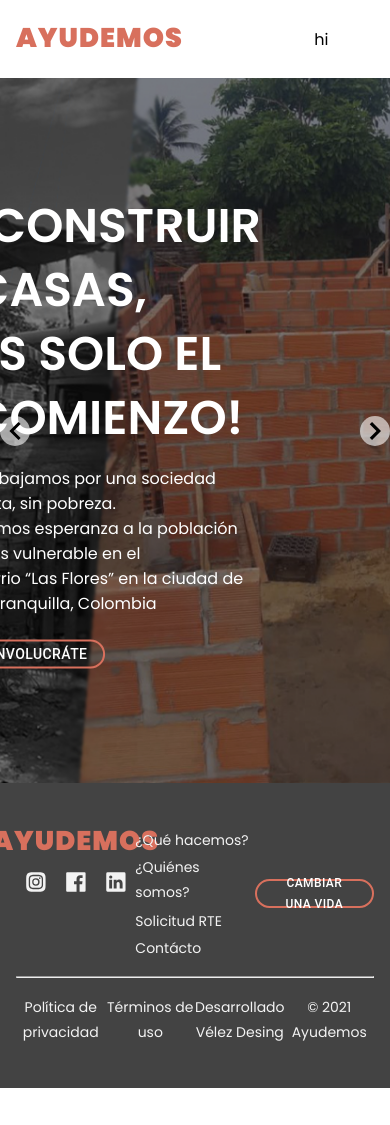
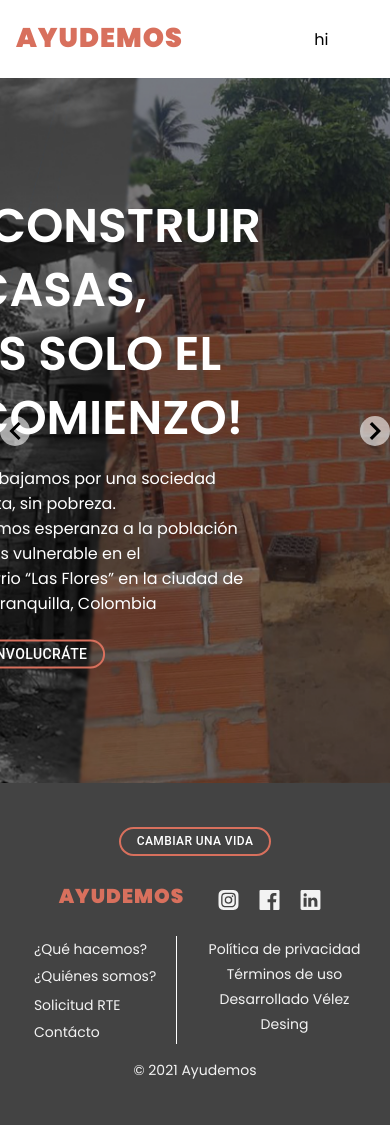
Before and after one commit to melendez-dev/help-us, a Next.js app: page / in a window 390 px wide. Before the commit the page ends 1088 px from the top, so only its background shows below. Built offline with nearby package versions, Linux system fonts and the light colour scheme.

Commit message:
feature: responsive footer

```diff
--- a/src/components/common/Footer/Footer.js
+++ b/src/components/common/Footer/Footer.js
@@ -7,8 +7,11 @@ import {
   IconLinkedin,
 } from "../../../assest/icons/config";
 import Link from "next/link";
+// redux
+import { useSelector } from "react-redux";
 export default function Footer() {
   const router = useRouter();
+  const movil = useSelector((state) => state.movil.value);
   return (
     <Box
       style={{
@@ -21,24 +24,30 @@ export default function Footer() {
           container
           style={{
             padding: "24px 0px",
+            display: "flex",
           }}
         >
-          <Grid item xs={4}>
+          <Grid item xs={12} md={4}>
             <Box
               style={{
                 display: "flex",
-                flexDirection: "column",
+                flexDirection: movil ? "row" : "column",
+                alignItems: movil ? "center" : undefined,
+                justifyContent: movil ? "center" : undefined,
               }}
+              mt={movil ? 2 : 0}
+              mb={movil ? 2 : 0}
             >
               <Box
                 style={{
                   display: "flex",
                   justifyContent: "center",
                 }}
+                mr={movil ? 3 : 0}
               >
                 <Link href="/">
                   <Typography
-                    variant="logo"
+                    variant={movil ? "logo-small" : "logo"}
                     color="primary"
                     style={{
                       cursor: "pointer",
@@ -63,7 +72,8 @@ export default function Footer() {
           </Grid>
           <Grid
             item
-            xs={4}
+            xs={6}
+            md={4}
             style={{
               display: "flex",
               justifyContent: "center",
@@ -74,6 +84,8 @@ export default function Footer() {
                 display: "flex",
                 flexDirection: "column",
                 cursor: "pointer",
+                borderRight: movil ? "1px solid #fff" : undefined,
+                width: movil ? "80%" : undefined,
               }}
             >
               <Box>
@@ -106,7 +118,14 @@ export default function Footer() {
               </Box>
             </Box>
           </Grid>
-          <Grid item xs={4}>
+          <Grid
+            item
+            xs={12}
+            md={4}
+            style={{
+              order: movil ? -1 : undefined,
+            }}
+          >
             <Box
               style={{
                 display: "flex",
@@ -131,14 +150,17 @@ export default function Footer() {
               </Button>
             </Box>
           </Grid>
+          {!movil && (
             <Grid item xs={12}>
               <Box mt={2} mb={2}>
                 <hr />
               </Box>
             </Grid>
+          )}
+
           <Grid
             item
-            xs={3}
+            xs={6}
             style={{
               textAlign: "center",
             }}
@@ -154,7 +176,47 @@ export default function Footer() {
                 Política de privacidad
               </Typography>
             </Link>
+            {movil && (
+              <>
+                <Box>
+                  <Link href="/politices">
+                    <Typography
+                      variant="p-small"
+                      color="error"
+                      style={{
+                        cursor: "pointer",
+                      }}
+                    >
+                      Términos de uso
+                    </Typography>
+                  </Link>
+                </Box>
+                <Box>
+                  <Typography variant="p-small" color="error">
+                    Desarrollado Vélez Desing
+                  </Typography>
+                </Box>
+              </>
+            )}
           </Grid>
+          {movil && (
+            <Grid item xs={12}>
+              <Box
+                style={{
+                  display: "flex",
+                  justifyContent: "center",
+                }}
+                mt={2}
+              >
+                <Typography variant="p-small" color="error">
+                  © 2021 Ayudemos
+                </Typography>
+              </Box>
+            </Grid>
+          )}
+
+          {!movil && (
+            <>
               <Grid
                 item
                 xs={3}
@@ -196,6 +258,8 @@ export default function Footer() {
                   © 2021 Ayudemos
                 </Typography>
               </Grid>
+            </>
+          )}
         </Grid>
       </Container>
     </Box>
```
Lines whose indentation alone changed are shown as unchanged.
